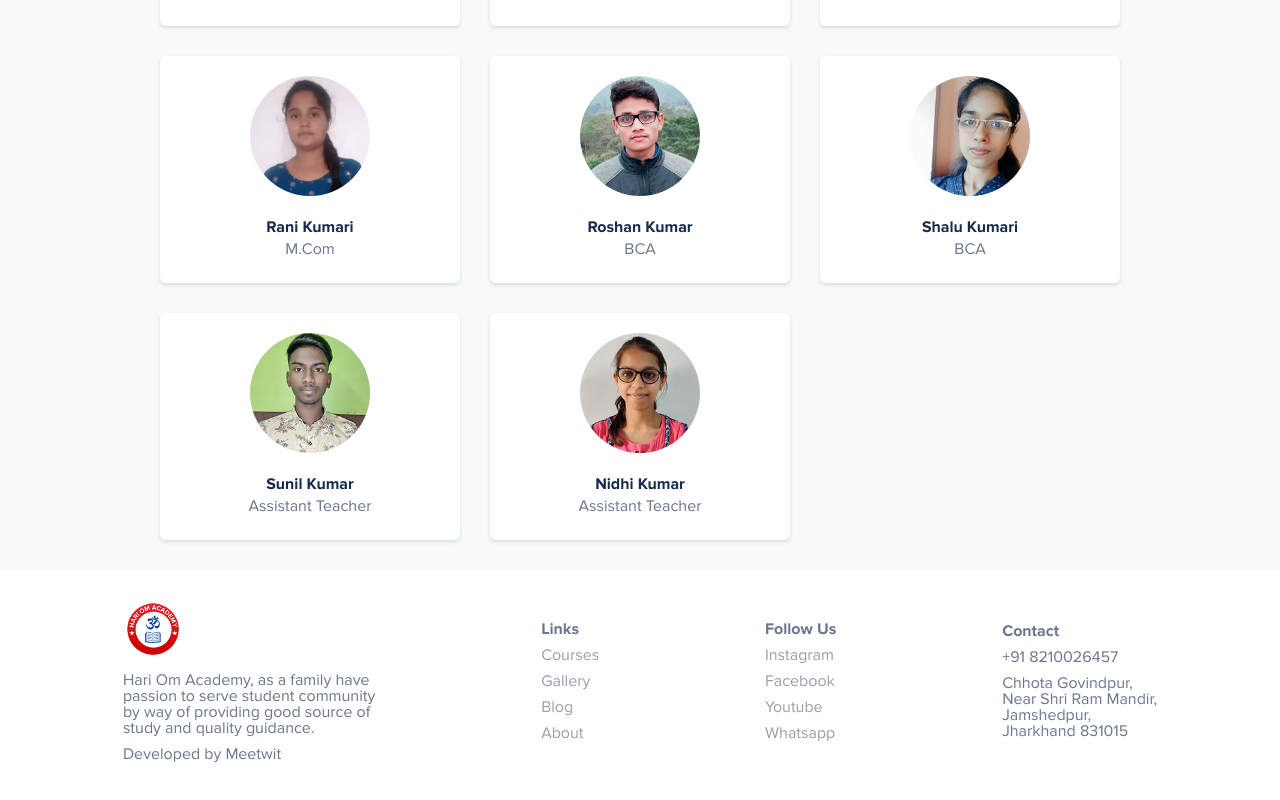
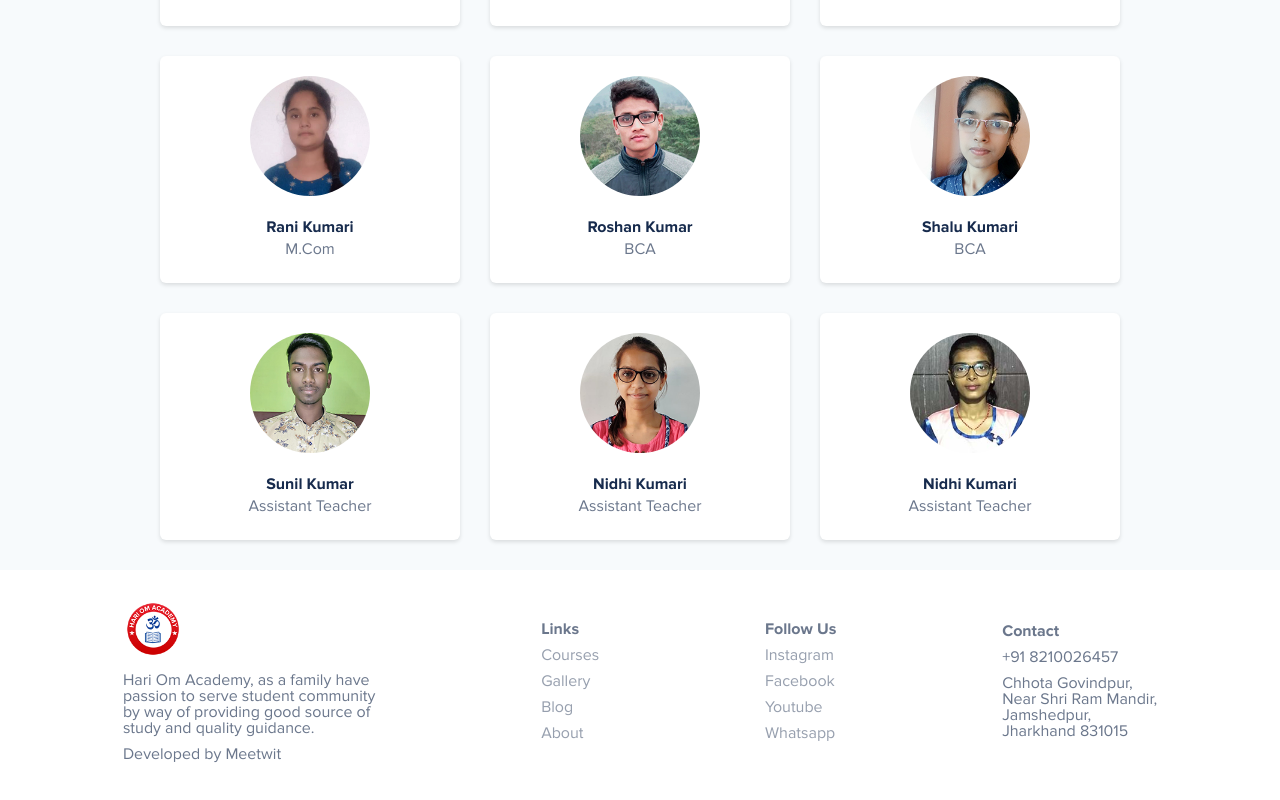
Before and after one commit to iamsahebgiri/hari-om-academy, a Next.js app: page /faculties in a window 1280 px wide. Shown: the part 784-1584 px from the top of the page. Built offline with nearby package versions, Linux system fonts and the light colour scheme.

Commit message:
:rocket: Deployed

```diff
--- a/pages/faculties.js
+++ b/pages/faculties.js
@@ -25,7 +25,8 @@ export default function faculties() {
         <User name="Roshan Kumar" designation="BCA" pic="rk.jpg" />
         <User name="Shalu Kumari" designation="BCA" pic="shalu.jpg"/>
         <User name="Sunil Kumar" designation="Assistant Teacher" pic="sunil_kumar.jpg"/>
-        <User name="Nidhi Kumar" designation="Assistant Teacher" pic="nidhi_kumari.jpg"/>
+        <User name="Nidhi Kumari" designation="Assistant Teacher" pic="nidhi_kumari.jpg"/>
+        <User name="Nidhi Kumari" designation="Assistant Teacher" pic="nidhi_kumari_diff.jpg"/>
       </div>
       <Footer />
       <style jsx>
```
Also changed, not shown: public/faculties/nidhi_kumari_diff.jpg (added).
